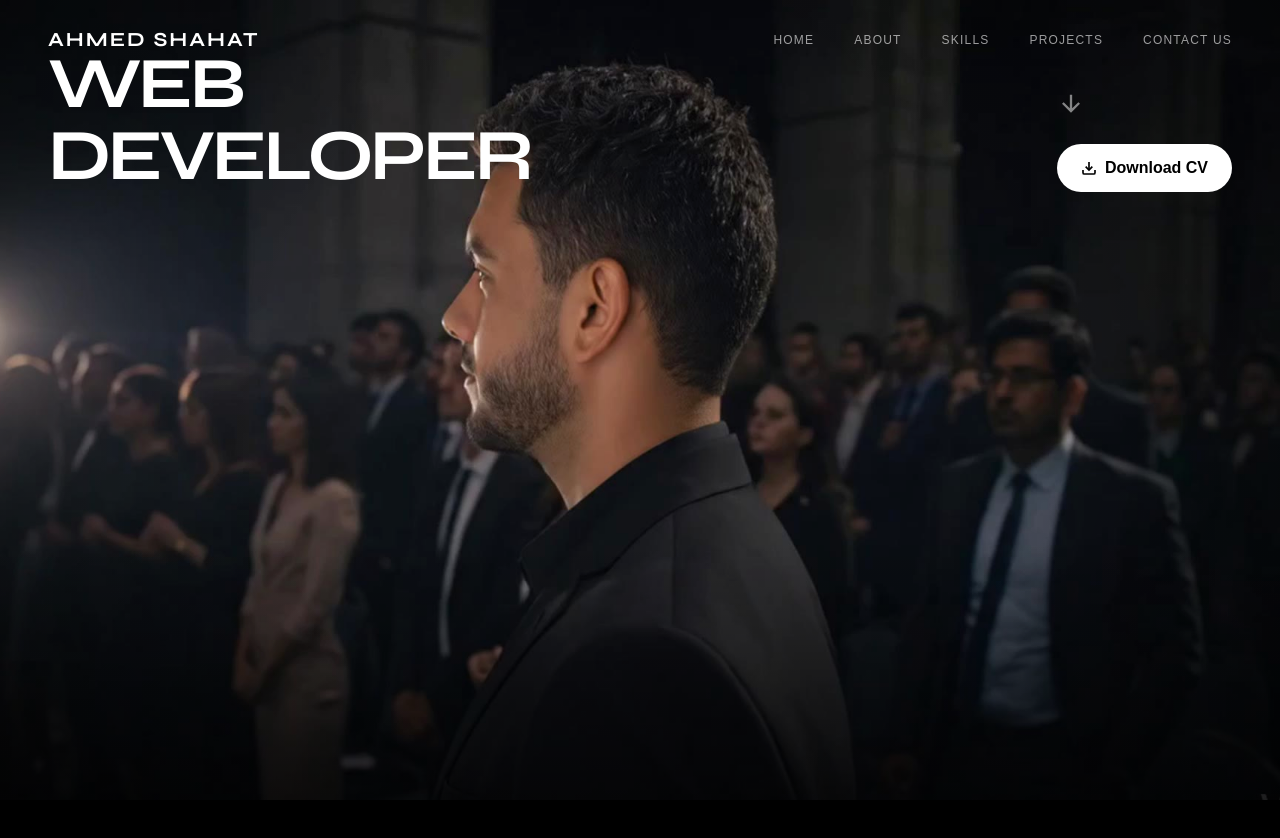
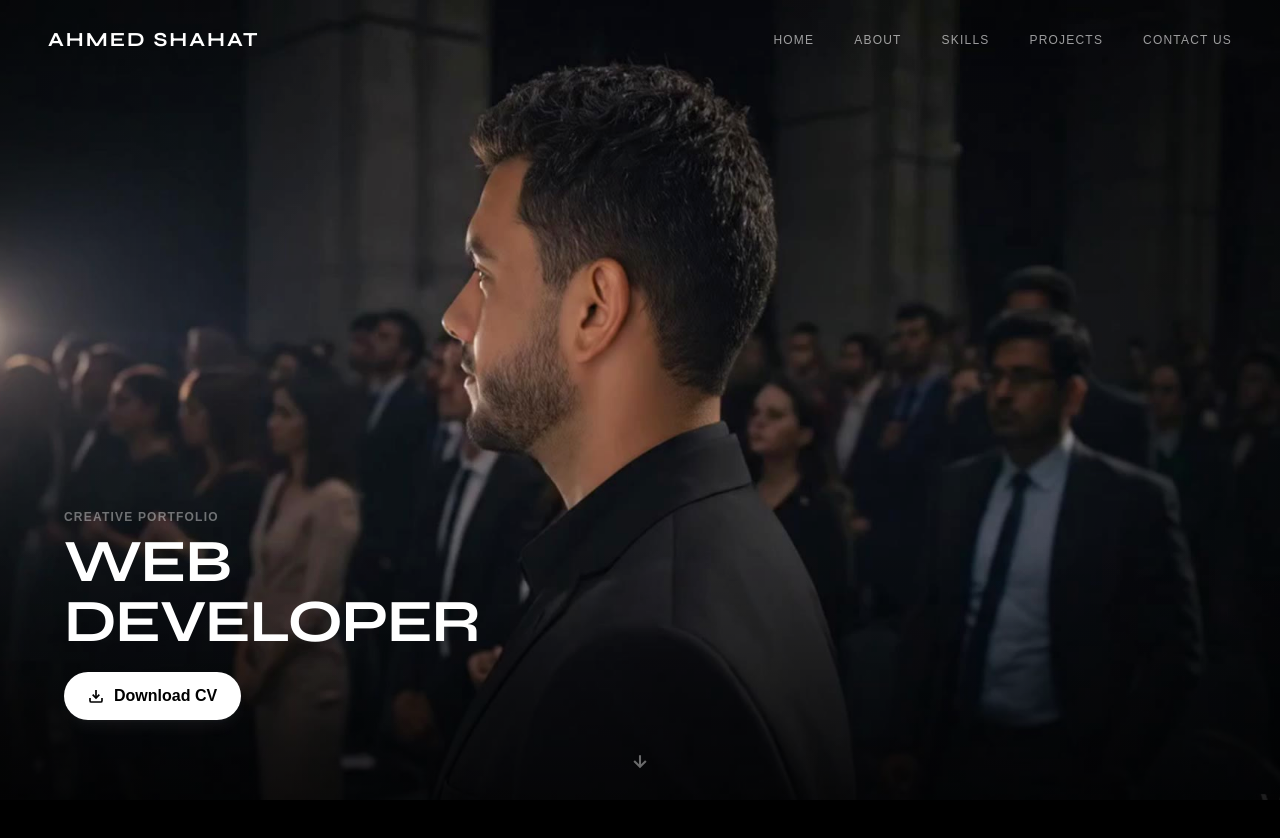
Before and after one commit to ahmedshahat921-cpu/my-portfolio, a React (Vite) app: page / in a window 1280 px wide. Shown: the top 838 px of the page. Built offline with nearby package versions, Linux system fonts and the light colour scheme; a web font is replaced by a local one.

Commit message:
feat: implement scroll-linked frame animation sequence with progressive image loading in Hero component

```diff
--- a/src/components/Hero.jsx
+++ b/src/components/Hero.jsx
@@ -164,42 +164,20 @@ const Hero = () => {
         <div className="absolute bottom-0 inset-x-0 h-64 bg-gradient-to-t from-black/60 to-transparent z-10 pointer-events-none" />
 
         {/* ── Content layer ── */}
-        <div className="absolute inset-0 z-30 flex flex-col justify-between p-8 md:p-12 text-white">
+        <div className="absolute inset-0 z-30 flex flex-col justify-end p-8 md:p-16 text-white">
 
-
-
-          {/* Bottom section */}
-          <div className="flex flex-col md:flex-row md:items-end justify-between gap-8">
-
-            {/* Bottom-left: Title */}
+          {/* Left-Aligned Stack */}
+          <div className="flex flex-col items-start gap-5 max-w-lg mb-8 md:mb-4">
             <div>
+              <span className="text-[10px] md:text-xs font-bold tracking-widest text-white/40 uppercase" style={{ fontFamily: 'Satoshi, sans-serif' }}>
+                Creative Portfolio
+              </span>
               <h1
-                className="text-5xl md:text-7xl font-bold leading-none tracking-tighter uppercase"
+                className="text-4xl md:text-5xl lg:text-6xl font-bold tracking-tight uppercase mt-1"
                 style={{ fontFamily: 'Syne, sans-serif' }}
               >
-                Web<br />Developer
+                Web Developer
               </h1>
-            </div>
-
-            {/* Bottom-right: description + scroll indicator + CV */}
-            <div className="max-w-xs md:max-w-sm flex flex-col gap-5">
-
-              {/* Scroll indicator */}
-              <div className="opacity-50">
-                {/* Desktop: animated arrow */}
-                <svg
-                  className="hidden md:block animate-bounce"
-                  width="28" height="28" viewBox="0 0 24 24"
-                  fill="none" stroke="currentColor" strokeWidth="2"
-                >
-                  <path d="M12 5v14M19 12l-7 7-7-7" />
-                </svg>
-                {/* Mobile: mouse icon */}
-                <div className="md:hidden flex flex-col items-center gap-1">
-                  <div className="w-6 h-9 border-2 border-white/50 rounded-full flex justify-center pt-1.5">
-                    <div className="w-1 h-2 bg-white/50 rounded-full animate-bounce" />
-                  </div>
-                </div>
             </div>
 
             {/* Download CV */}
@@ -207,7 +185,7 @@ const Hero = () => {
               href="/assets/Ahmed_Shahat_CV.pdf"
               target="_blank"
               rel="noopener noreferrer"
-                className="inline-flex items-center gap-2 px-6 py-3 bg-white text-black font-bold rounded-full hover:scale-105 hover:bg-white/90 active:scale-95 transition-all duration-200 w-fit"
+              className="inline-flex items-center gap-2.5 px-6 py-3 bg-white hover:bg-white/90 text-black font-bold rounded-full hover:scale-105 active:scale-95 transition-all duration-205 w-fit shadow-lg shadow-white/5"
               style={{ fontFamily: 'Satoshi, sans-serif' }}
             >
               <svg width="16" height="16" viewBox="0 0 24 24" fill="none" stroke="currentColor" strokeWidth="2.5">
@@ -218,6 +196,23 @@ const Hero = () => {
               Download CV
             </a>
           </div>
+
+          {/* Centered Scroll Indicator at the bottom */}
+          <div className="absolute bottom-6 left-1/2 -translate-x-1/2 flex flex-col items-center gap-1.5 opacity-40 hover:opacity-85 transition-opacity duration-300 pointer-events-none">
+            {/* Desktop: animated arrow */}
+            <svg
+              className="hidden md:block animate-bounce"
+              width="20" height="20" viewBox="0 0 24 24"
+              fill="none" stroke="currentColor" strokeWidth="2.5"
+            >
+              <path d="M12 5v14M19 12l-7 7-7-7" />
+            </svg>
+            {/* Mobile: mouse icon */}
+            <div className="md:hidden flex flex-col items-center gap-1">
+              <div className="w-5 h-8 border-2 border-white/60 rounded-full flex justify-center pt-1">
+                <div className="w-1.5 h-1.5 bg-white/60 rounded-full animate-bounce" />
+              </div>
+            </div>
           </div>
         </div>
       </div>
```
Lines whose indentation alone changed are shown as unchanged.
